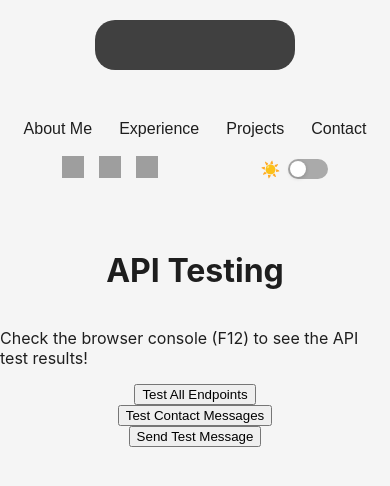
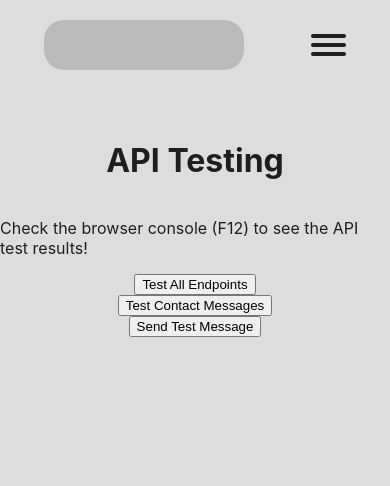
Before and after one commit to Naxetee/myPortfolio, a React (Create React App) app in the folder frontend/: page / in a window 390 px wide. Shown: the top 486 px of the page. Built offline with nearby package versions, Linux system fonts and the light colour scheme; grey boxes are pictures that could not be loaded.

Commit message:
FrontEnd: Header With Dropdown Menu if Media Requires

```diff
--- a/frontend/src/App.css
+++ b/frontend/src/App.css
@@ -2,7 +2,7 @@
   /* Fonts */
   /* Category Selector Style */
   --menustyle-font-family: OpenSans-SemiBold, sans-serif;
-  --menustyle-font-size: 16px;
+  --menustyle-font-size: 18px;
   --menustyle-line-height: normal;
   --menustyle-font-weight: 500;
   --menustyle-font-style: normal;
@@ -31,6 +31,10 @@
   --auxtextstyle-line-height: normal;
   --auxtextstyle-font-weight: 400;
   --auxtextstyle-font-style: normal;
+
+  /* Transitions */
+  --color-transition: 1s;
+  --bg-transition: 1s;
 }
 
 .app-container {
@@ -38,13 +42,15 @@
   min-width: 100vw;
   display: flex;
   flex-direction: column;
+  align-items: center;
+  justify-content: flex-start;
   gap: 50px;
 
   /* Color settings */
 
   background-color: var(--bg);
   color: var(--text);
-  transition: background 1s, color 1s
+  transition: background var(--bg-transition), color var(--color-transition)
 }
 
 
@@ -52,10 +58,18 @@
   --bg: #1e1e1e;
   --text: #ffffff;
   --text-hover: #aaa;
+  --shadow: rgba(255, 252, 252, 0.15);
+  --bg-neutral: #404040;
+  --bg-neutral-hover: #606060;
+  --bg-neutral-active: #808080;
 }
 
 [data-theme='light'] {
-  --bg: #f5f5f5;
+  --bg: #dddddd;
   --text: #1e1e1e;
   --text-hover: #777;
+  --shadow: rgba(0, 0, 0, 0.15);
+  --bg-neutral: #bababa;
+  --bg-neutral-hover: #808080;
+  --bg-neutral-active: #606060;
 }
--- a/frontend/src/components/Header/Header.css
+++ b/frontend/src/components/Header/Header.css
@@ -5,6 +5,8 @@
 .header {
     padding: 20px 20px 0;
     display: flex;
+    max-width: 1500px;
+    width: 100%;
     flex-direction: row;
     gap: 20px;
     row-gap: 50px;
@@ -12,23 +14,23 @@
     justify-content: space-around;
     flex-wrap: wrap;
     align-content: center;
-  align-self: stretch;
-  flex-shrink: 0;
 }
 .logo {
-    background: #404040;
+    background: var(--bg-neutral, #404040);
     border-radius: 20px;
     width: 200px;
     height: 50px;
-    transition: transform 0.2s;
+    transition: transform 0.2s, background var(--bg-transition);
 }
 
 .logo:hover {
     transform: scale(1.05);
+    background: var(--bg-neutral-hover, #606060);
 }
 
 .logo:active {
     transform: scale(0.95);
+    background: var(--bg-neutral-active, #606060);
 }
 
 .category-selectors {
@@ -44,6 +46,54 @@
     flex-shrink: 0;
 }
 
+.hamburger {
+  display: none;
+  flex-direction: column;
+  justify-content: center;
+  gap: 5px;
+  width: 35px;
+  height: 35px;
+  cursor: pointer;
+  z-index: 1001;
+}
+
+.hamburger span {
+  display: block;
+  height: 4px;
+  width: 100%;
+  background: var(--text, #404040);
+  border-radius: 2px;
+  transition: 0.3s;
+}
+
+/* Menú desplegable */
+.category-dropdown {
+  display: none;
+  position: absolute;
+  top: 70px; /* Ajusta según tu header */
+  right: 20px;
+  background: var(--bg, #ffffff);
+  border-radius: 10px;
+  box-shadow: 0 4px 16px var(--shadow);
+  padding: 20px 50px;
+  flex-direction: column;
+  gap: 15px;
+  z-index: 1000;
+  transition: background var(--bg-transition), color var(--color-transition);
+}
+
+@media (max-width: 700px) {
+  .category-selectors {
+    display: none;
+  }
+  .hamburger {
+    display: flex;
+  }
+  .category-dropdown {
+    display: flex;
+  }
+}
+
 .menustyle {
     color: var(--text);
     text-align: center;
@@ -54,7 +104,7 @@
     align-items: center;
     justify-content: center;
     text-decoration: none;
-    transition: color 0.2s, transform 0.2s;
+    transition: color var(--color-transition), transform 0.2s;
 }
 
 .menustyle:hover {
@@ -75,7 +125,7 @@
   width: 20px;
   height: 0px;
   transform: rotate(90deg) scale(1, 1);
-  transition: color 0.2s;
+  transition: color var(--color-transition);
 }
 
 .social {
--- a/frontend/src/components/Header/Header.tsx
+++ b/frontend/src/components/Header/Header.tsx
@@ -1,13 +1,36 @@
-import React from "react";
+import React, { useState, useRef, useEffect } from "react";
 import { Link } from "react-router-dom";
 import ThemeSwitcher from "../ThemeSwitcher/ThemeSwitcher";
 import "./Header.css";
 
 const Header: React.FC = () => {
+const [dropdownOpen, setDropdownOpen] = useState(false);
+  const dropdownRef = useRef<HTMLDivElement>(null);
+  const hamburgerRef = useRef<HTMLDivElement>(null);
+
+  useEffect(() => {
+    function handleClickOutside(event: MouseEvent) {
+      if (
+        dropdownOpen &&
+        dropdownRef.current &&
+        !dropdownRef.current.contains(event.target as Node) &&
+        hamburgerRef.current &&
+        !hamburgerRef.current.contains(event.target as Node)
+      ) {
+        setDropdownOpen(false);
+      }
+    }
+    document.addEventListener("mousedown", handleClickOutside);
+    return () => document.removeEventListener("mousedown", handleClickOutside);
+  }, [dropdownOpen]);
+
+  const handleDropdown = () => setDropdownOpen((open) => !open);
   return (
     <>
       <div className="header">
-        <div className="logo"></div>
+        <Link className="logo" to="/"></Link>
+
+        {/* Selector de Categorías */}
         <div className="category-selectors">
           <Link className="menustyle" to="/about">
             About Me
@@ -21,7 +44,7 @@ const Header: React.FC = () => {
           <Link className="menustyle" to="/contact">
             Contact
           </Link>
-          {/* <div className="line"></div> */}
+          <div className="line"></div>
           <div className="social">
             <a
               href="https://github.com/"
@@ -57,9 +80,74 @@ const Header: React.FC = () => {
               />
             </a>
           </div>
-          {/* <div className="line"></div> */}
+          <div className="line"></div>
           <ThemeSwitcher />
         </div>
+
+        {/* Icono hamburguesa */}
+        <div className="hamburger" onClick={handleDropdown} ref={hamburgerRef}>
+          <span />
+          <span />
+          <span />
+        </div>
+
+        {/* Menú desplegable */}
+        {dropdownOpen && (
+          <div className="category-dropdown" ref={dropdownRef}>
+            <Link className="menustyle" to="/about" onClick={handleDropdown}>
+              About Me
+            </Link>
+            <Link
+              className="menustyle"
+              to="/experience"
+              onClick={handleDropdown}
+            >
+              Experience
+            </Link>
+            <Link className="menustyle" to="/projects" onClick={handleDropdown}>
+              Projects
+            </Link>
+            <Link className="menustyle" to="/contact" onClick={handleDropdown}>
+              Contact
+            </Link>
+            <div className="social">
+              <a
+                href="https://github.com/"
+                target="_blank"
+                rel="noopener noreferrer"
+              >
+                <img
+                  className="social-icon"
+                  src="https://cdn.jsdelivr.net/npm/simple-icons@v11/icons/github.svg"
+                  alt="GitHub"
+                />
+              </a>
+              <a
+                href="https://facebook.com/"
+                target="_blank"
+                rel="noopener noreferrer"
+              >
+                <img
+                  className="social-icon"
+                  src="https://cdn.jsdelivr.net/npm/simple-icons@v11/icons/facebook.svg"
+                  alt="Facebook"
+                />
+              </a>
+              <a
+                href="https://linkedin.com/"
+                target="_blank"
+                rel="noopener noreferrer"
+              >
+                <img
+                  className="social-icon"
+                  src="https://cdn.jsdelivr.net/npm/simple-icons@v11/icons/linkedin.svg"
+                  alt="LinkedIn"
+                />
+              </a>
+            </div>
+            <ThemeSwitcher />
+          </div>
+        )}
       </div>
     </>
   );
--- a/frontend/src/routes/AppRoutes.tsx
+++ b/frontend/src/routes/AppRoutes.tsx
@@ -13,6 +13,7 @@ const AppRoutes: React.FC = () => (
     {/* <Route path="/projects" element={<Projects />} /> */}
     {/* <Route path="/experience" element={<Experience />} /> */}
     {/* <Route path="/contact" element={<Contact />} /> */}
+    <Route path="/*" element={<div>404 - Página no encontrada</div>} />
 </Routes>
 );
 
```
Also changed, not shown: 1 other file (tests, documents, lock files or other folders). Lines whose indentation alone changed are shown as unchanged.
